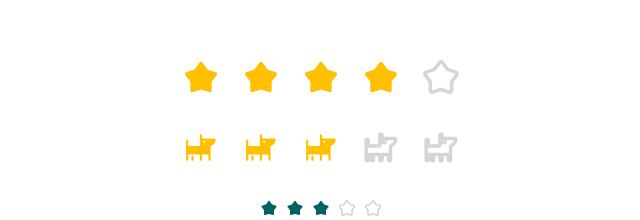
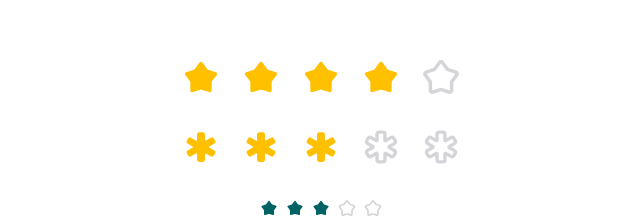
Before and after one commit to goislimat/reusable-components-proposal, a React (Vite) app: page / in a window 1280 px wide. Shown: the part 178-398 px from the top of the page, without its empty margins (319-959 px from the left). Built offline with nearby package versions, Linux system fonts and the light colour scheme.

Commit message:
This commit will add a reference Icon

```diff
--- a/src/App.jsx
+++ b/src/App.jsx
@@ -1,5 +1,5 @@
 import styled from "styled-components";
-import { DogIcon } from "./components/Icon";
+import { ReferenceIcon } from "./components/Icon";
 import {
   InteractiveRating,
   InteractiveRatingWithLabel,
@@ -22,7 +22,7 @@ function App() {
     <Wrapper>
       <StaticRating value={4} />
       <StaticRating value={3}>
-        <DogIcon />
+        <ReferenceIcon />
       </StaticRating>
       <StaticRating value={3} size="sm" color="#006263" />
       <InteractiveRating
--- a/src/components/Icon/index.js
+++ b/src/components/Icon/index.js
@@ -1,4 +1,4 @@
-import { ReactComponent as DogIcon } from "./assets/dog.svg";
+import { ReactComponent as ReferenceIcon } from "./assets/reference.svg";
 import { ReactComponent as StarIcon } from "./assets/star.svg";
 
-export { DogIcon, StarIcon };
+export { ReferenceIcon, StarIcon };
```
Also changed, not shown: src/components/Icon/assets/dog.svg (deleted), src/components/Icon/assets/reference.svg (added).
